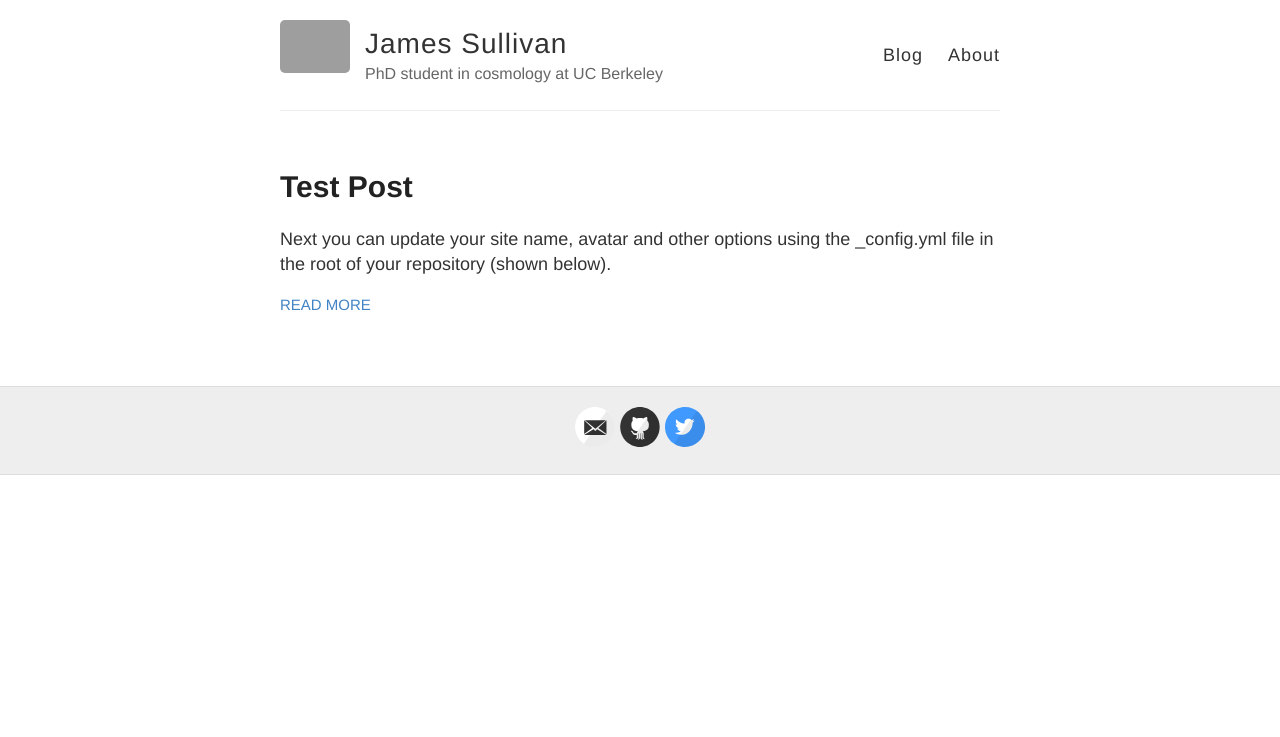
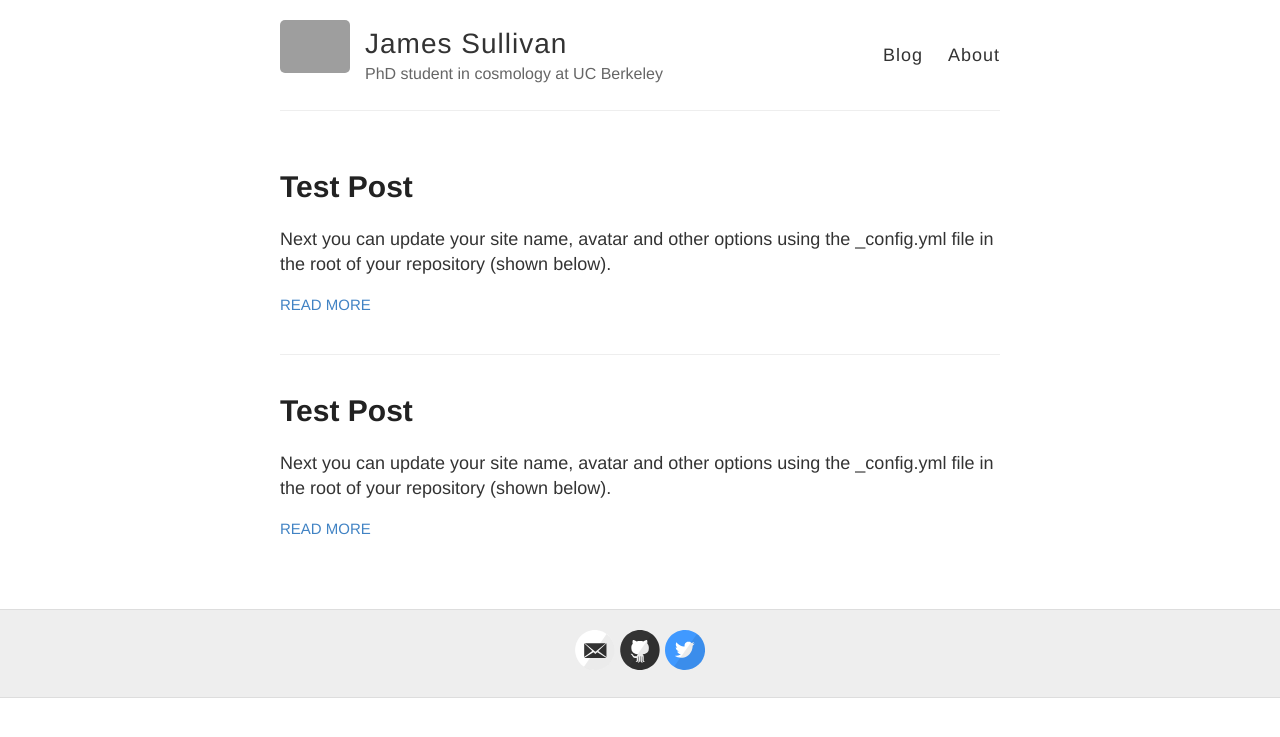
Before and after one commit to jmsull/jmsull.github.io, a Jekyll site: the page built from index.html, in a window 1280 px wide. Shown: the top 737 px of the page. Built offline with Jekyll 4.4.1, drawn with Linux system fonts in a browser that asks for light colours; grey boxes are pictures that could not be loaded.

Commit message:
try 2nd post to see where it goes in layout, try image

```diff
--- a/_config.yml
+++ b/_config.yml
@@ -9,7 +9,7 @@ name: James Sullivan
 description: PhD student in cosmology at UC Berkeley
 
 # URL of your avatar or profile pic (you could use your GitHub profile pic)
-avatar: https://raw.githubusercontent.com/jmsull/jmsull.github.io/images/jekyll-logo.png
+avatar: https://raw.githubusercontent.com/jmsull/jmsull.github.io/blob/main/images/jekyll-logo.png
 
 #
 # Flags below are optional
@@ -19,7 +19,7 @@ avatar: https://raw.githubusercontent.com/jmsull/jmsull.github.io/images/jekyll-
 footer-links:
   dribbble:
   email: jmsullivan@berkeley.edu
-  github: jmsull/jmsull.github.io
+  github: jmsull
   instagram:
   linkedin:
   rss: # just type anything here for a working RSS icon
--- /dev/null
+++ b/_posts/2021-6-5-Hello-World2.md
@@ -0,0 +1,10 @@
+---
+layout: post
+title: Test Post
+---
+
+Next you can update your site name, avatar and other options using the _config.yml file in the root of your repository (shown below).
+
+![_config.yml]({{ site.baseurl }}/images/config.png)
+
+Test text
```
